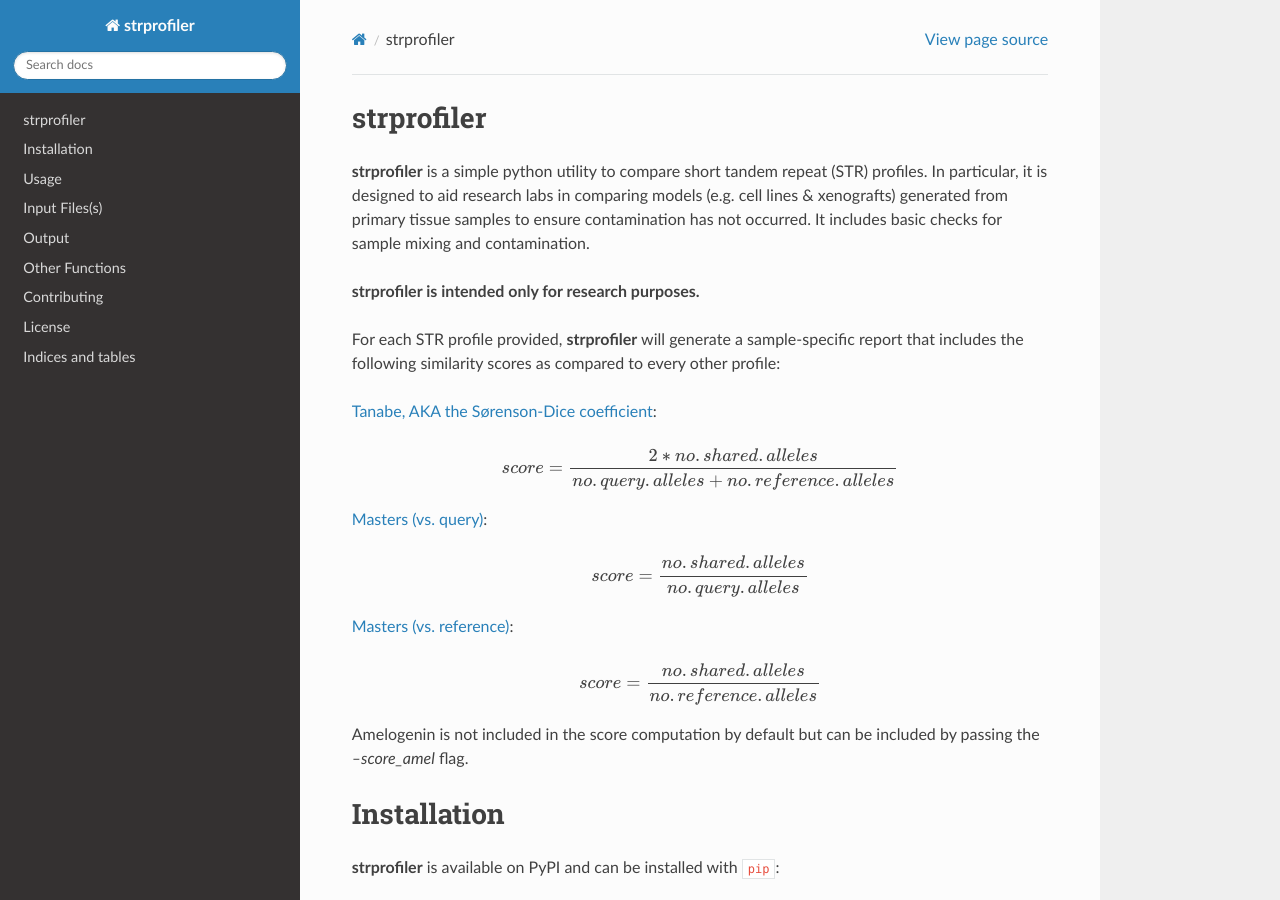
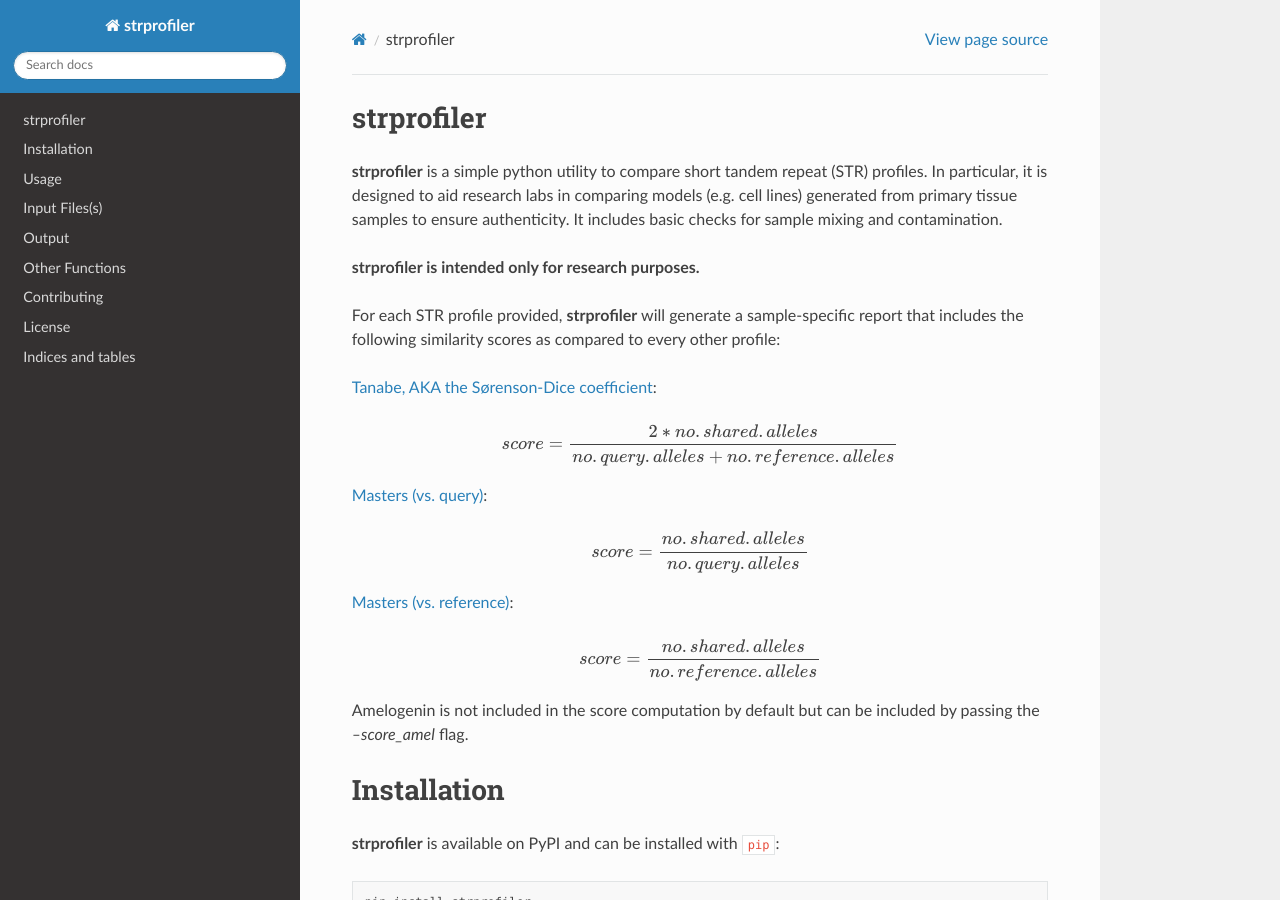
Before and after one commit to j-andrews7/STRprofiler, a Sphinx documentation site: the page built from docs/index.rst, in a window 1280 px wide and 900 px high. Built offline with Sphinx 7.4.7 and the Read the Docs theme 2.0.0, drawn with Linux system fonts in a browser that asks for light colours.

```diff
--- a/docs/index.rst
+++ b/docs/index.rst
@@ -11,7 +11,9 @@ strprofiler
    :caption: Contents:
 
 
-**strprofiler** is a simple python utility to compare short tandem repeat (STR) profiles. In particular, it is designed to aid research labs in comparing models (e.g. cell lines & xenografts) generated from primary tissue samples to ensure contamination has not occurred. It includes basic checks for sample mixing and contamination.
+**strprofiler** is a simple python utility to compare short tandem repeat (STR) profiles.
+In particular, it is designed to aid research labs in comparing models (e.g. cell lines) generated from primary tissue samples to ensure authenticity.
+It includes basic checks for sample mixing and contamination.
 
 **strprofiler is intended only for research purposes.**
 
```
Also changed, not shown: paper.md (+1 -1 lines).
